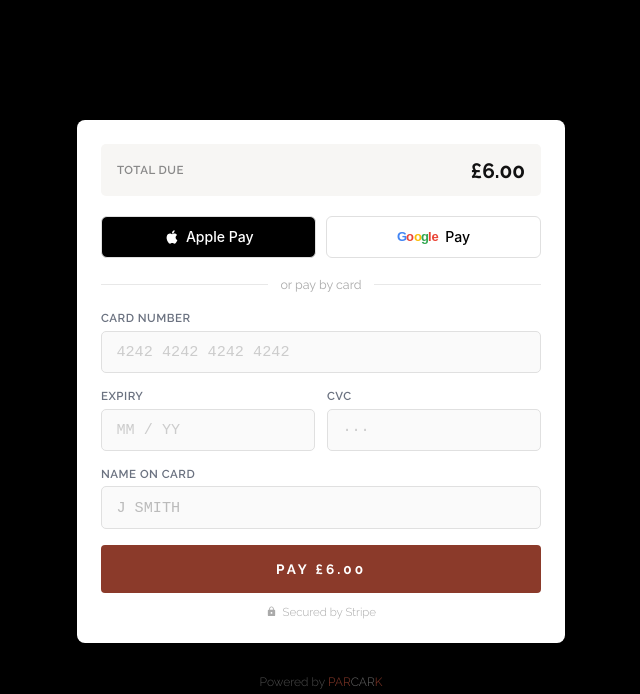
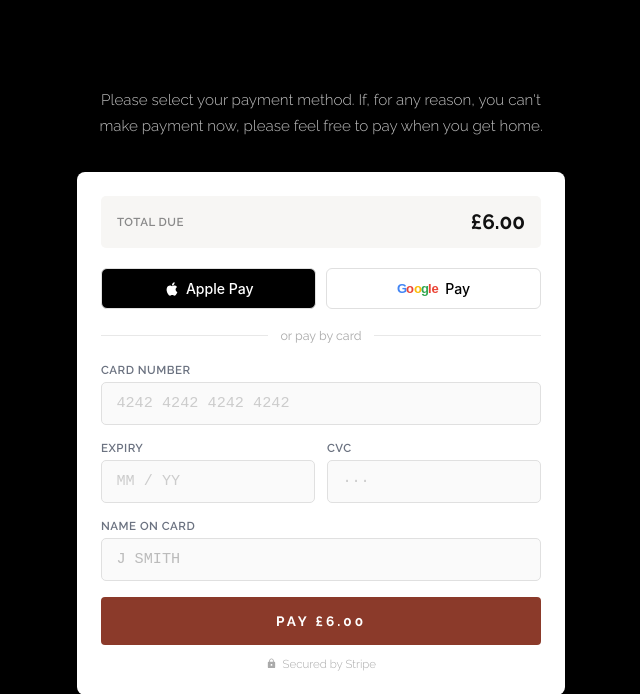
Before and after one commit to gswelby-png/landmarque, a FastAPI app: page /mockup in a window 1280 px wide. Shown: the top 694 px of the page, without its empty margins (319-959 px from the left). Run offline with FastAPI, Linux system fonts and the light colour scheme.

Commit message:
Add welcome text to payment page below car park name

```diff
--- a/app/templates/driver/payment_mockup.html
+++ b/app/templates/driver/payment_mockup.html
@@ -22,7 +22,15 @@
       font-weight: 700; font-size: 1.9rem; color: #fff;
       letter-spacing: 2px; text-transform: uppercase; margin: 0 0 1rem;
     }
-    .car-park-name { color: #fff; font-weight: 700; font-size: 1rem; letter-spacing: .5px; margin: 0; }
+    .car-park-name { color: #fff; font-weight: 700; font-size: 1rem; letter-spacing: .5px; margin: 0 0 1rem; }
+    .estate-welcome {
+      color: rgba(255,255,255,0.75);
+      font-weight: 300;
+      font-size: 0.95rem;
+      line-height: 1.7;
+      max-width: 480px;
+      margin: 0 auto;
+    }
 
     /* Panel */
     .panel {
@@ -115,6 +123,7 @@
       {% endif %}
       <h1 class="estate-name">{{ estate_name }}</h1>
       <p class="car-park-name">{{ car_park_name }}</p>
+      <p class="estate-welcome">Please select your payment method. If, for any reason, you can't make payment now, please feel free to pay when you get home.</p>
     </div>
 
     <div class="panel">
```
